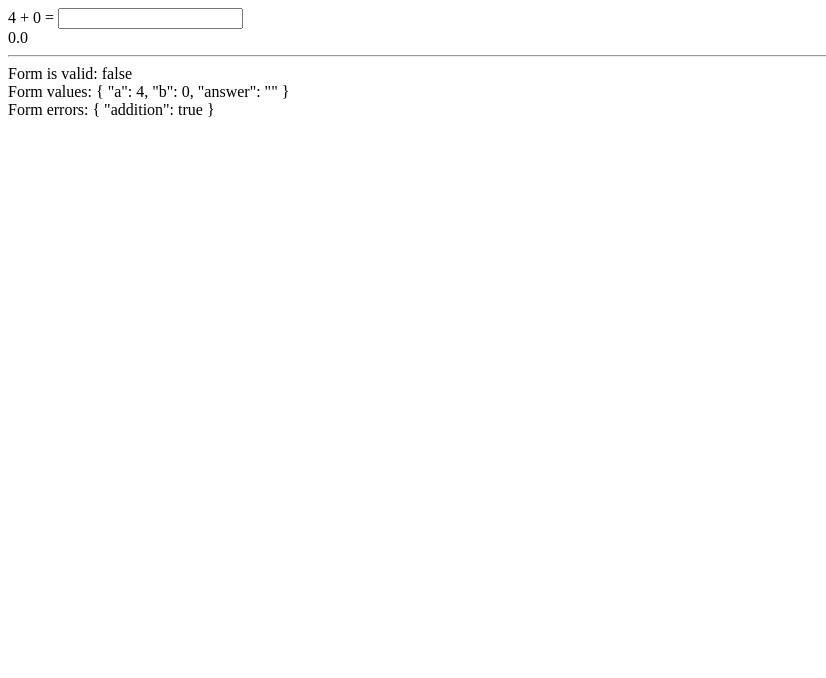
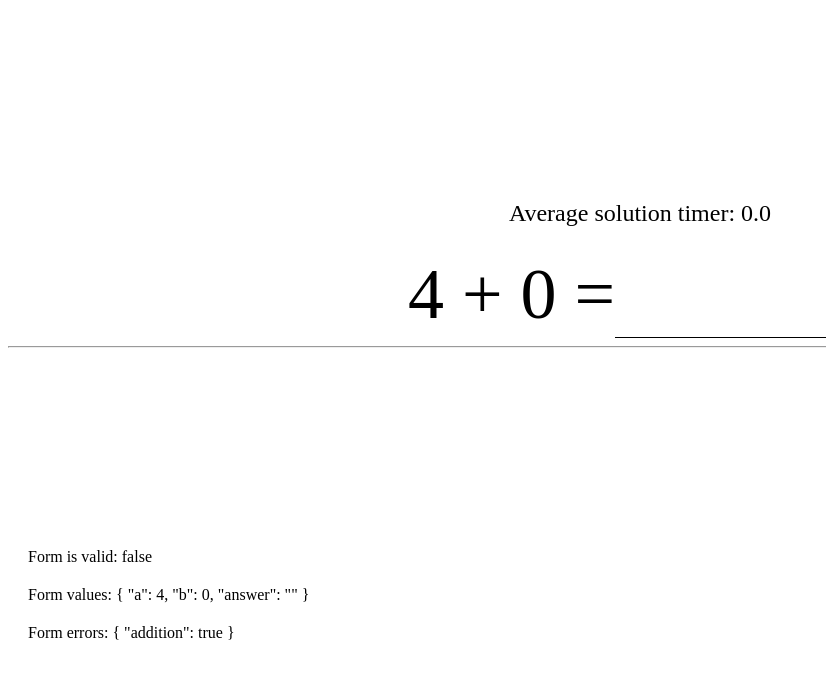
Before and after one commit to RaistlinD2x-Dev/angular-math-form, an Angular app: page / in a window 1280 px wide. Shown: the top 678 px of the page, without its empty margins (0-826 px from the left). Built offline with nearby package versions, Linux system fonts and the light colour scheme.

Commit message:
added styling

```diff
--- a/src/app/equation/equation.component.css
+++ b/src/app/equation/equation.component.css
@@ -0,0 +1,36 @@
+form {
+    margin-top: 20%;
+    display: flex;
+    justify-content: center;
+    font-size: 72px;
+}
+
+input {
+    font-size: 72px;
+    border: none;
+    border-bottom: 1px solid black;
+    width: 20%;
+    text-align: center;
+}
+
+input:focus {
+    outline: none;
+}
+
+.stats {
+    position: absolute;
+    top: 200px;
+    left: 0;
+    right: 0;
+    text-align: center;
+    font-size: 24px;
+}
+
+.debugging {
+    position: relative;
+    margin: 20px
+}
+
+.hr {
+    margin-bottom: 200px
+}
--- a/src/app/equation/equation.component.html
+++ b/src/app/equation/equation.component.html
@@ -1,12 +1,12 @@
 <form [formGroup]="mathForm">
-    {{ a }} + {{ b }} =
+    <div class="equation">{{ a }} + {{ b }} =</div>
     <input formControlName="answer" />
 </form>
 
-{{ secondsPerSolution | number: '1.1-3'}}
+<div class="stats">Average solution timer: {{ secondsPerSolution | number: '1.1-3'}}</div>
 
 <!-- Debugging -->
-<hr />
-<div>Form is valid: {{ mathForm.valid }}</div>
-<div>Form values: {{ mathForm.value | json }}</div>
-<div>Form errors: {{ mathForm.errors | json }}</div>
+<hr class="hr" />
+<div class="debugging">Form is valid: {{ mathForm.valid }}</div>
+<div class="debugging">Form values: {{ mathForm.value | json }}</div>
+<div class="debugging">Form errors: {{ mathForm.errors | json }}</div>
```
